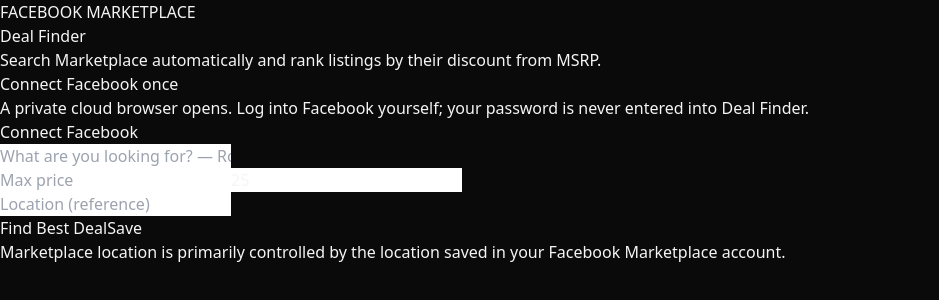
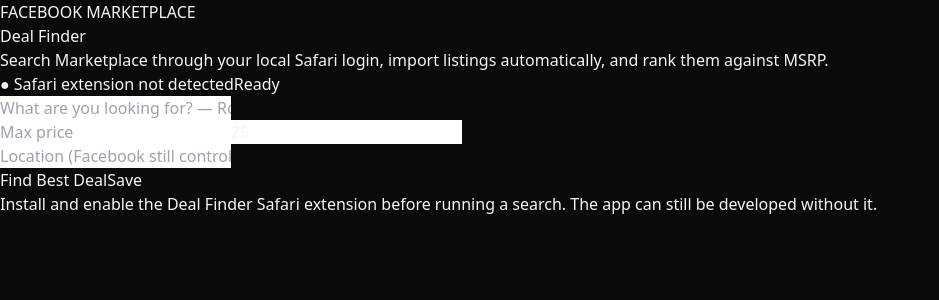
Before and after one commit to buntui/Facebook-marketplace-tool, a Next.js app: page / in a window 1280 px wide. Shown: the top 300 px of the page, without its empty margins (0-939 px from the left). Built offline with nearby package versions, Linux system fonts and the light colour scheme.

Commit message:
Switch Deal Finder to local Safari extension

```diff
--- a/src/app/page.tsx
+++ b/src/app/page.tsx
@@ -2,13 +2,19 @@
 
 import { FormEvent, useEffect, useMemo, useState } from "react";
 
-type Result = {
+type ImportedListing = {
   id: string;
+  provider: "Facebook Marketplace";
   title: string;
   price: number | null;
+  currency: string;
   url: string;
   imageUrl?: string;
   location?: string;
+  retrievedAt: string;
+};
+
+type Result = ImportedListing & {
   discountPct?: number;
   msrp?: {
     value: number;
@@ -32,33 +38,28 @@
   listings?: Result[];
   count?: number;
   msrpChecked?: number;
-  needsLogin?: boolean;
   error?: string;
 };
 
+type ExtensionPayload = {
+  token: string;
+  listings: ImportedListing[];
+  searchedUrl?: string;
+};
+
 const SEARCHES_KEY = "fb-deal-finder-searches";
-const CONTEXT_KEY = "fb-deal-finder-context";
+const PENDING_KEY = "fb-deal-finder-pending";
 
 export default function Home() {
   const [text, setText] = useState("");
   const [maxPrice, setMaxPrice] = useState("");
   const [location, setLocation] = useState("");
   const [radiusMiles, setRadiusMiles] = useState("25");
-  const [contextId, setContextId] = useState("");
-  const [loginSessionId, setLoginSessionId] = useState("");
-  const [loginViewUrl, setLoginViewUrl] = useState("");
-  const [connecting, setConnecting] = useState(false);
+  const [extensionReady, setExtensionReady] = useState(false);
   const [loading, setLoading] = useState(false);
+  const [status, setStatus] = useState("Ready");
   const [data, setData] = useState<SearchResponse | null>(null);
   const [saved, setSaved] = useState<SavedSearch[]>([]);
-
-  useEffect(() => {
-    try {
-      setContextId(localStorage.getItem(CONTEXT_KEY) ?? "");
-      const raw = localStorage.getItem(SEARCHES_KEY);
-      if (raw) setSaved(JSON.parse(raw));
-    } catch {}
-  }, []);
 
   const query = useMemo(
     () => ({
@@ -70,56 +71,83 @@
     [text, maxPrice, location, radiusMiles]
   );
 
-  async function connectFacebook() {
-    setConnecting(true);
-    setData(null);
+  useEffect(() => {
+    try {
+      const raw = localStorage.getItem(SEARCHES_KEY);
+      if (raw) setSaved(JSON.parse(raw));
+    } catch {}
 
-    const res = await fetch("/api/facebook/connect/start", { method: "POST" });
-    const json = await res.json();
+    const onMessage = (event: MessageEvent) => {
+      if (event.source !== window) return;
+      const message = event.data;
+      if (!message || message.source !== "deal-finder-safari-extension") return;
 
-    if (!res.ok) {
-      setData({ error: json.error ?? "Could not start Facebook login" });
-      setConnecting(false);
-      return;
-    }
+      if (message.type === "DF_EXTENSION_READY") {
+        setExtensionReady(true);
+        return;
+      }
 
-    localStorage.setItem(CONTEXT_KEY, json.contextId);
-    setContextId(json.contextId);
-    setLoginSessionId(json.sessionId);
-    setLoginViewUrl(json.liveViewUrl);
-    setConnecting(false);
-    window.location.assign(json.liveViewUrl);
-  }
+      if (message.type === "DF_RESULTS") {
+        void consumeExtensionResults(message.payload as ExtensionPayload);
+      }
+    };
 
-  async function finishLogin() {
-    if (!loginSessionId) return;
+    window.addEventListener("message", onMessage);
+    window.postMessage({ source: "deal-finder-page", type: "DF_PING" }, "*");
 
-    await fetch("/api/facebook/connect/finish", {
-      method: "POST",
-      headers: { "content-type": "application/json" },
-      body: JSON.stringify({ sessionId: loginSessionId })
-    });
+    return () => window.removeEventListener("message", onMessage);
+  }, []);
 
-    setLoginSessionId("");
-    setLoginViewUrl("");
-  }
+  async function consumeExtensionResults(payload: ExtensionPayload) {
+    const pendingRaw = localStorage.getItem(PENDING_KEY);
+    if (!pendingRaw) return;
 
-  async function search(e?: FormEvent) {
-    e?.preventDefault();
-    if (!query.text || !contextId) return;
+    const pending = JSON.parse(pendingRaw);
+    if (!payload?.token || payload.token !== pending.token) return;
+
+    setText(pending.query.text ?? "");
+    setMaxPrice(pending.query.maxPrice?.toString() ?? "");
+    setLocation(pending.query.location ?? "");
+    setRadiusMiles(pending.query.radiusMiles?.toString() ?? "25");
 
     setLoading(true);
+    setStatus(`Imported ${payload.listings.length} Facebook listings. Checking MSRP…`);
     setData(null);
 
     const res = await fetch("/api/search", {
       method: "POST",
       headers: { "content-type": "application/json" },
-      body: JSON.stringify({ contextId, ...query })
+      body: JSON.stringify({
+        ...pending.query,
+        listings: payload.listings
+      })
     });
 
     const json = await res.json();
     setData(json);
     setLoading(false);
+    setStatus(json.error ? "Ranking failed" : `Ranked ${json.count ?? 0} listings`);
+    localStorage.removeItem(PENDING_KEY);
+  }
+
+  function launchFacebookSearch(e?: FormEvent) {
+    e?.preventDefault();
+    if (!query.text) return;
+
+    const token = crypto.randomUUID();
+    localStorage.setItem(PENDING_KEY, JSON.stringify({ token, query }));
+
+    const params = new URLSearchParams({ query: query.text });
+    if (query.maxPrice) params.set("maxPrice", String(Math.floor(query.maxPrice)));
+
+    const hash = new URLSearchParams({
+      df: "1",
+      token,
+      return: window.location.origin
+    });
+
+    setStatus("Opening Facebook Marketplace…");
+    window.location.href = `https://www.facebook.com/marketplace/search/?${params.toString()}#${hash.toString()}`;
   }
 
   function saveCurrentSearch() {
@@ -145,56 +173,18 @@
         <p className="text-xs font-bold tracking-[0.2em] text-blue-400">FACEBOOK MARKETPLACE</p>
         <h1 className="mt-2 text-3xl font-bold">Deal Finder</h1>
         <p className="mt-2 text-sm text-zinc-400">
-          Search Marketplace automatically and rank listings by their discount from MSRP.
+          Search Marketplace through your local Safari login, import listings automatically, and rank them against MSRP.
         </p>
       </header>
 
-      {!contextId && (
-        <section className="mb-5 rounded-2xl border border-blue-500/40 bg-blue-500/10 p-4">
-          <h2 className="font-semibold">Connect Facebook once</h2>
-          <p className="mt-1 text-sm text-zinc-400">
-            A private cloud browser opens. Log into Facebook yourself; your password is never entered into Deal Finder.
-          </p>
-          <button
-            onClick={connectFacebook}
-            disabled={connecting}
-            className="mt-3 w-full rounded-xl bg-blue-500 px-4 py-3 font-semibold text-white disabled:opacity-50"
-          >
-            {connecting ? "Starting browser…" : "Connect Facebook"}
-          </button>
-        </section>
-      )}
+      <div className="mb-5 flex items-center justify-between rounded-xl border border-zinc-800 bg-zinc-950 p-3 text-sm">
+        <span className={extensionReady ? "text-emerald-400" : "text-amber-400"}>
+          {extensionReady ? "● Safari extension connected" : "● Safari extension not detected"}
+        </span>
+        <span className="text-xs text-zinc-500">{status}</span>
+      </div>
 
-      {contextId && !loginSessionId && (
-        <div className="mb-5 flex items-center justify-between rounded-xl border border-zinc-800 bg-zinc-950 p-3 text-sm">
-          <span className="text-emerald-400">● Facebook connection saved</span>
-          <button onClick={connectFacebook} className="text-xs text-zinc-400">Reconnect</button>
-        </div>
-      )}
-
-      {loginSessionId && (
-        <section className="mb-5 rounded-2xl border border-amber-500/40 bg-amber-500/10 p-4">
-          <h2 className="font-semibold">Finish Facebook login</h2>
-          <p className="mt-1 text-sm text-zinc-400">
-            Log in in the cloud-browser tab. When Facebook is fully open, come back here and tap Done.
-          </p>
-          <div className="mt-3 grid grid-cols-2 gap-2">
-            <a
-              href={loginViewUrl}
-              target="_blank"
-              rel="noreferrer"
-              className="rounded-xl border border-zinc-700 px-4 py-3 text-center font-semibold"
-            >
-              Open login
-            </a>
-            <button onClick={finishLogin} className="rounded-xl bg-white px-4 py-3 font-semibold text-black">
-              Done logging in
-            </button>
-          </div>
-        </section>
-      )}
-
-      <form onSubmit={search} className="grid gap-3 rounded-2xl border border-zinc-800 bg-zinc-950 p-4">
+      <form onSubmit={launchFacebookSearch} className="grid gap-3 rounded-2xl border border-zinc-800 bg-zinc-950 p-4">
         <input
           className="rounded-xl border border-zinc-700 bg-zinc-900 px-4 py-3 outline-none"
           placeholder="What are you looking for? — Roomba, OLED TV..."
@@ -220,16 +210,17 @@
         </div>
         <input
           className="rounded-xl border border-zinc-700 bg-zinc-900 px-4 py-3 outline-none"
-          placeholder="Location (reference)"
+          placeholder="Location (Facebook still controls final area)"
           value={location}
           onChange={(e) => setLocation(e.target.value)}
         />
+
         <div className="grid grid-cols-[1fr_auto] gap-2">
           <button
-            disabled={loading || !contextId}
+            disabled={loading}
             className="rounded-xl bg-blue-500 px-4 py-3 font-semibold text-white disabled:opacity-40"
           >
-            {loading ? "Searching + checking MSRP…" : "Find Best Deal"}
+            {loading ? "Checking MSRP…" : "Find Best Deal"}
           </button>
           <button
             type="button"
@@ -239,9 +230,12 @@
             Save
           </button>
         </div>
-        <p className="text-xs leading-5 text-zinc-500">
-          Marketplace location is primarily controlled by the location saved in your Facebook Marketplace account.
-        </p>
+
+        {!extensionReady && (
+          <p className="text-xs leading-5 text-amber-400">
+            Install and enable the Deal Finder Safari extension before running a search. The app can still be developed without it.
+          </p>
+        )}
       </form>
 
       {saved.length > 0 && (
@@ -265,16 +259,9 @@
         </section>
       )}
 
-      {data?.needsLogin && (
-        <div className="mt-5 rounded-xl border border-amber-500/40 bg-amber-500/10 p-4">
-          <p className="font-semibold">Facebook login expired.</p>
-          <button onClick={connectFacebook} className="mt-2 rounded-lg bg-white px-3 py-2 text-sm font-semibold text-black">
-            Reconnect Facebook
-          </button>
-        </div>
+      {data?.error && (
+        <p className="mt-5 rounded-xl border border-red-900 bg-red-950/30 p-3 text-red-300">{data.error}</p>
       )}
-
-      {data?.error && <p className="mt-5 rounded-xl border border-red-900 bg-red-950/30 p-3 text-red-300">{data.error}</p>}
 
       {best && (
         <section className="mt-6 rounded-3xl border border-blue-500/40 bg-blue-500/10 p-5">
@@ -348,12 +335,6 @@
           </a>
         ))}
       </section>
-
-      {data && !data.error && !data.needsLogin && (data.listings?.length ?? 0) === 0 && (
-        <div className="mt-6 rounded-2xl border border-zinc-800 p-5 text-zinc-400">
-          No Marketplace cards were found for this search. Facebook may have changed its results layout, or there may be no matching listings.
-        </div>
-      )}
     </main>
   );
 }
```
